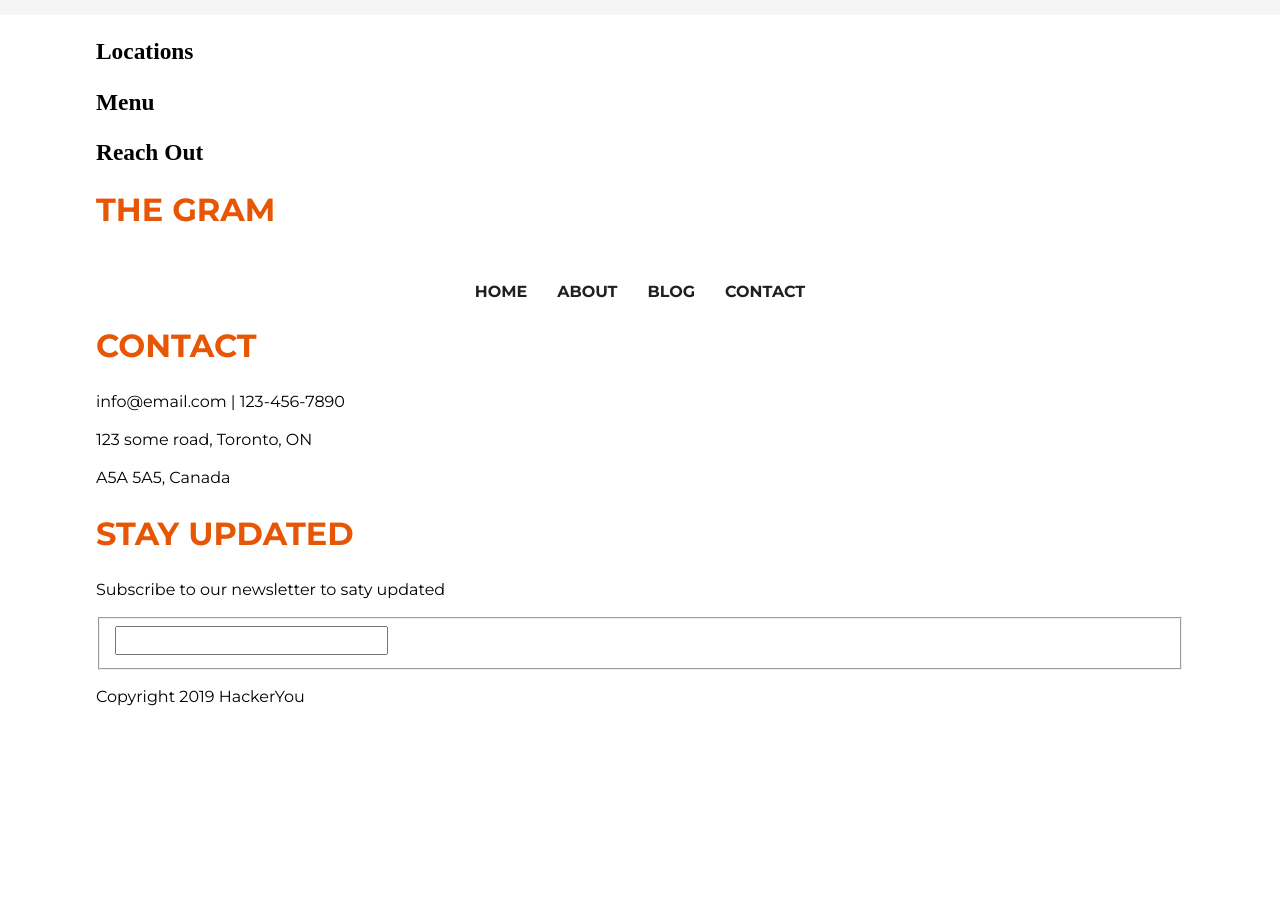
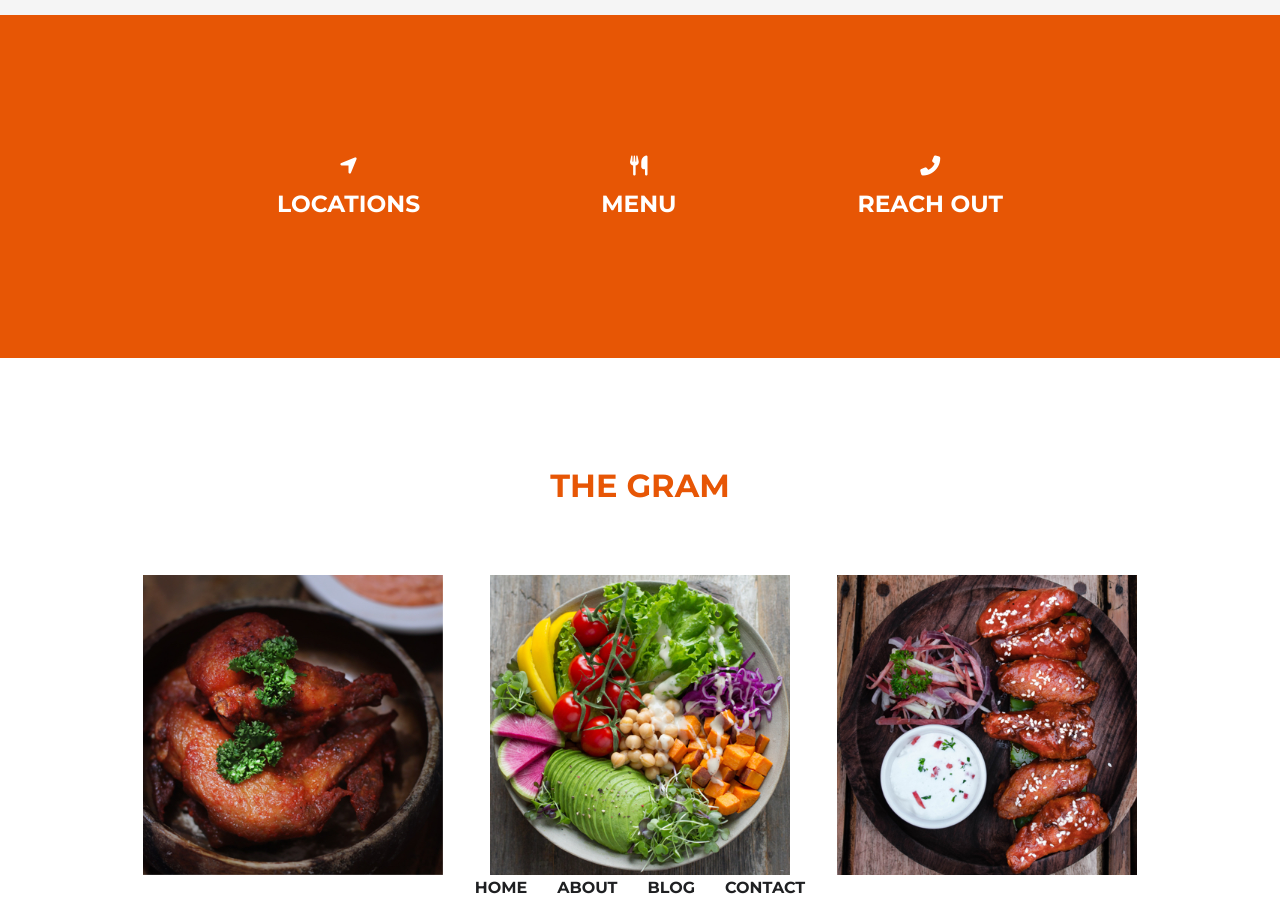
Before and after one commit to Kbruce12/kevinBruce-assignment1, a plain HTML site: page index.html in a window 1280 px wide. Shown: the part 1880-2797 px from the top of the page. Before the commit the page ends 2604 px from the top, so only its background shows below. Drawn offline with Linux system fonts and the light colour scheme.

Commit message:
added styles to gallery and external page links

```diff
--- a/index.html
+++ b/index.html
@@ -8,6 +8,7 @@
     <link rel="preconnect" href="https://fonts.googleapis.com">
     <link rel="preconnect" href="https://fonts.gstatic.com" crossorigin>
     <link href="https://fonts.googleapis.com/css2?family=Catamaran&family=Montserrat:wght@400;700&display=swap" rel="stylesheet">
+    <script src="https://kit.fontawesome.com/01041c5573.js" crossorigin="anonymous"></script>
     <title>Hangry-Tummy</title>
 </head>
 <body>
@@ -21,6 +22,12 @@
             </nav>
             <div class="title">
                 <h1>Hangry Tummy</h1>
+                <div class="icons">
+                    <i class="fa-brands fa-instagram"></i>
+                    <i class="fa-brands fa-facebook-f"></i>
+                    <i class="fa-brands fa-snapchat"></i>
+                    <i class="fa-brands fa-twitter"></i>
+                </div>
             </div>
         </header>
     </div>
@@ -38,7 +45,7 @@
             </section>
             <section class="menu">
                 <div class="imgcontainer">
-                    <img src="./assets/left-photo.jpg" alt="">
+                    <img src="./assets/left-photo.jpg" alt="three plates of foods including fries,soup, and potatoes">
                 </div>
                 <div class="textcontainer">
                     <h2>Full Experience</h2>
@@ -61,20 +68,29 @@
                 </div>
             </div>
         </section>
-        <section>
+        <section class="external">
             <div class="wrapper">
-                <h3>Locations</h3>
-                <h3>Menu</h3>
-                <h3>Reach Out</h3>
+                <div class="iconContainer">
+                    <i class="fa-solid fa-location-arrow"></i>
+                    <h3>Locations</h3>
+                </div>
+                <div class="iconContainer">
+                    <i class="fa-solid fa-utensils"></i>
+                    <h3>Menu</h3>
+                </div>
+                <div class="iconContainer">
+                    <i class="fa-solid fa-phone-flip"></i>
+                    <h3>Reach Out</h3>
+                </div>
             </div>
         </section>
         <div class="wrapper">
             <section  class="gallery" id="#blog">
                 <h2>The Gram</h2>
                 <div class="imgcontainer3">
-                    <img src="" alt="">
-                    <img src="" alt="">
-                    <img src="" alt="">
+                    <img src="./assets/gallery-photo-1.jpg" alt="cooked chicken wings in a bowl with green garnish">
+                    <img src="./assets/gallery-photo-2.jpg" alt="a colourful plate of different vegetables">
+                    <img src="./assets/gallery-photo-3.jpg" alt="chicken wings on a plate with a white dipping sauce">
                 </div>
             </section>
         </div>
--- a/styles.css
+++ b/styles.css
@@ -45,17 +45,27 @@ h1 {
     color: #e75605;
     font-size: 5rem;
     text-align: end;
-    display: block;
     font-family: 'Montserrat', sans-serif;
     max-width: 400px;
-    margin: 200px 77px 0;
     font-weight: 400;
+    margin: 0 90px 0 0;
 }
 .title {
     display: flex;
+    justify-content: flex-end;
+    margin-top: 246px;
+}
+.icons {
+    display: flex;
     flex-direction: column;
-    justify-content:center;
-    align-items: flex-end;
+    margin-top: 40px;
+
+}
+
+i {
+    color: #e75605;
+    margin-bottom: 15px;
+
 }
 
 h2 {
@@ -83,7 +93,7 @@ button {
     width: 50%;
 }
 p {
-    font-family: 'Montserrat', sans-serif;
+    font-family: 'Catamaran', sans-serif;
     font-size: 0.8rem;
     font-weight: 400;
     line-height: 1.1rem;
@@ -115,3 +125,39 @@ div .desserts {
     max-height: 280px;
     margin-left: 50px;
 }
+.external {
+    background-color: #e75605;
+}
+h3 {
+    margin: 0;
+    color: white;
+    font-family: 'Montserrat', sans-serif;
+    text-transform: uppercase;
+}
+.external i {
+    color: white;
+}
+.iconContainer {
+    text-align: center;
+    padding: 140px 0 140px 0;
+}
+.external .wrapper {
+    display: flex;
+    justify-content: space-evenly;
+}
+.gallery h2 {
+    text-align: center;
+    margin-bottom: 70px;
+}
+.imgcontainer3 {
+    display: flex;
+    flex-wrap: wrap;
+    justify-content: space-evenly;
+}
+.gallery {
+    margin-top: 110px;
+}
+.imgcontainer3 img {
+    width: 300px;
+    height: 300px;
+}
```
